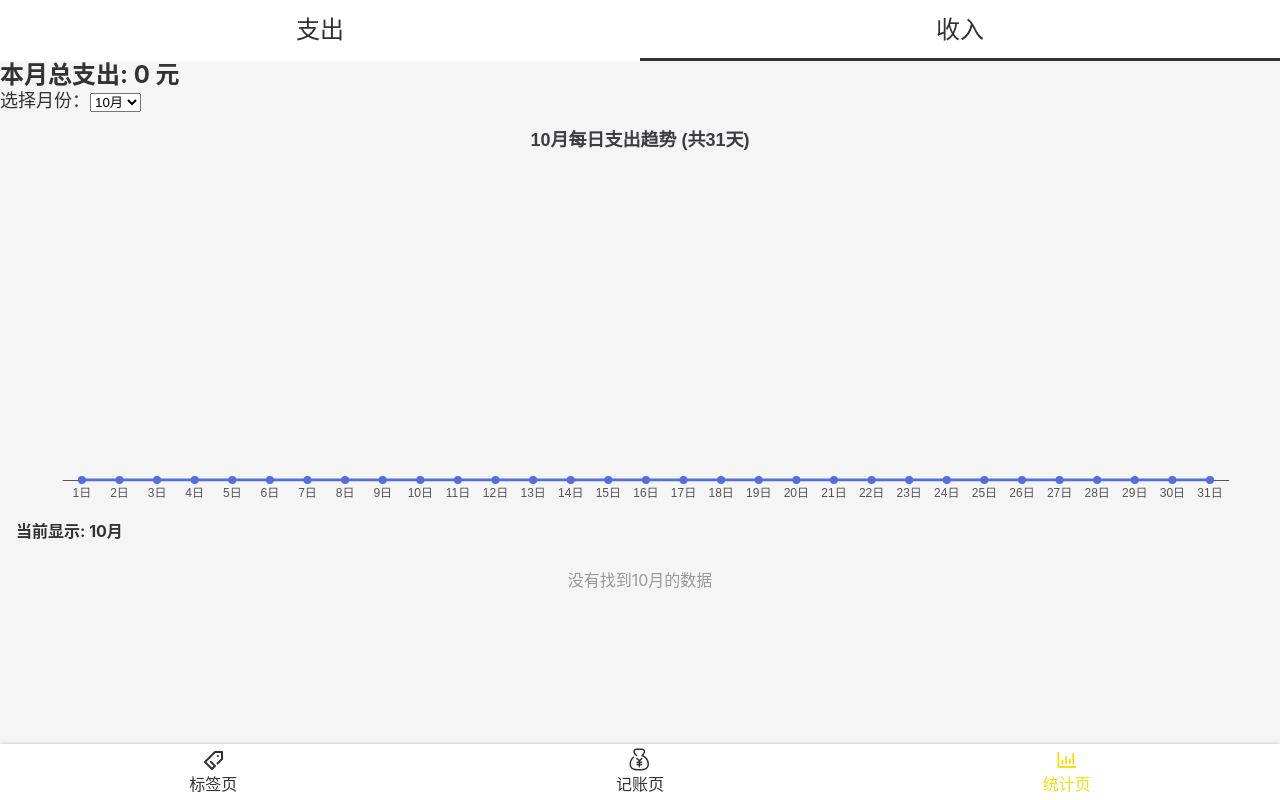
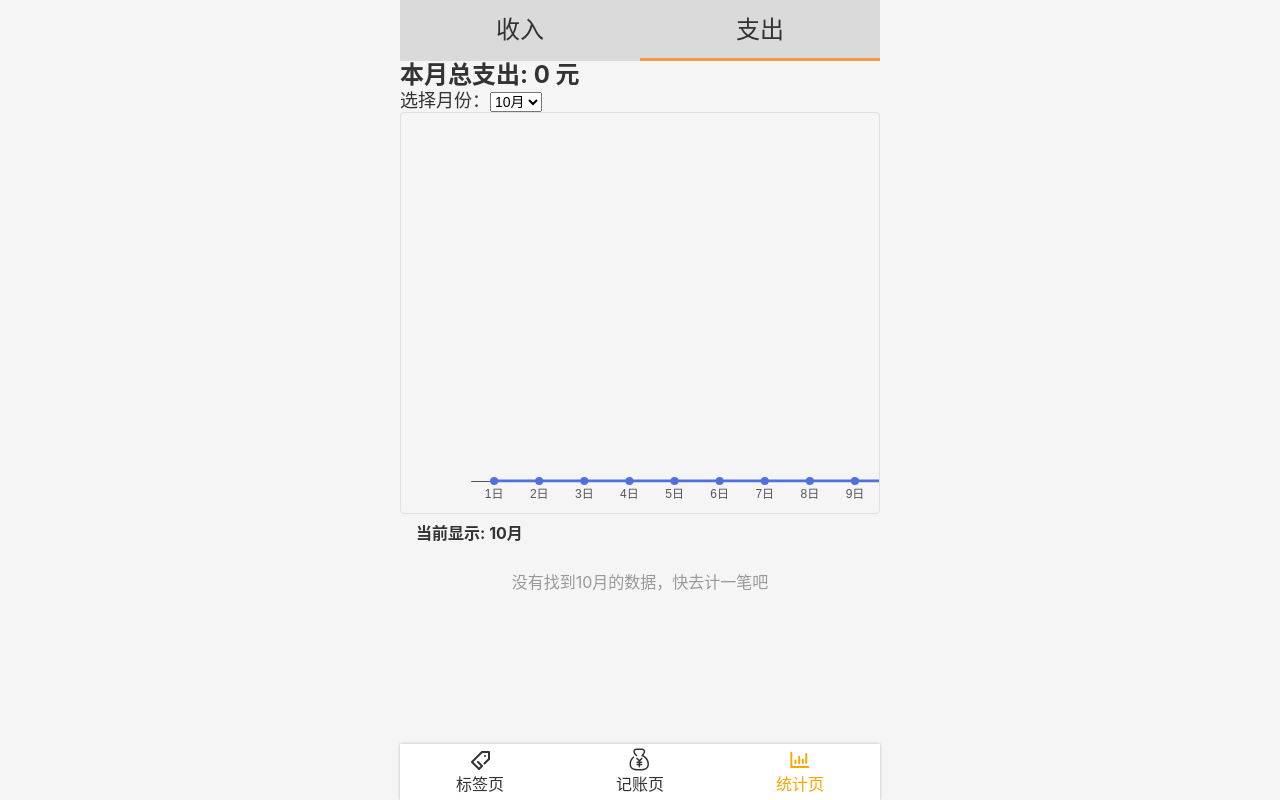
Before and after one commit to hututu193/SpendWise, a React app: page /#/statistics in a window 1280 px wide. Built offline with nearby package versions, Linux system fonts and the light colour scheme.

Commit message:
修改样式

```diff
--- a/src/App.tsx
+++ b/src/App.tsx
@@ -15,7 +15,7 @@ import { Tag } from 'views/Tag';
 
 const AppWrapper = styled.div`
   color: #333;
-  /* max-width: 520px;//设置最大宽度 */
+  max-width: 480px;//设置最大宽度
   margin: 0 auto;
 
 `
--- a/src/components/Button.tsx
+++ b/src/components/Button.tsx
@@ -4,7 +4,15 @@ const Button = styled.button`
     font-size: 18px;
     border: none;
     padding: 8px 12px;
-    background: #df6adf;//后期改
+
+    background:#F1C40F;
+    /*  */
+    /* #F9E13B; */
+     /* rgb(250, 221, 17); */
+    /* #F1C40F; */
+    /* #2C6B39; */
+    /* #32C48D; */
+    /* #4A90E2;//后期改 */
     border-radius: 4px;
     color: #ffffff;
 `
--- a/src/components/ChartPage/index.tsx
+++ b/src/components/ChartPage/index.tsx
@@ -7,6 +7,9 @@ import styled from 'styled-components';
 
 const MonthChooseWrapper = styled.div`
     font-size: 18px;
+    >select{
+        font-size: 14px;
+    }
 `
 
 day.extend(utc);
@@ -21,7 +24,7 @@ type Props = {
 type TotalCost = { month: string, total: number }[]
 export function ChartPage({ category, onChange }: Props) {
 
-
+    console.log('加还是减少' + category);
     //选择月份，默认十月
     const [selectedMonth, setSelectedMonth] = useState('10');
     // 处理月份变化
@@ -33,7 +36,7 @@ export function ChartPage({ category, onChange }: Props) {
     const chartRef = React.useRef<HTMLDivElement>(null);
     const myChartRef = React.useRef<echarts.ECharts | null>(null);
 
-    const [calculate, setCalculate] = useState({ '+': '收入', '-': '支出' })
+    const categoryMap = { '-': '支出', '+': '收入', }
     const [totalCost, setTotalCost] = useState<TotalCost>([])
 
     const { records } = useRecords();
@@ -94,6 +97,7 @@ export function ChartPage({ category, onChange }: Props) {
 
     //计算总收入/总支出
     useEffect(() => {
+        // setCalculate{calculate[category]}
         const arr: any = [];
 
         for (let i = 1; i <= 12; i++) {
@@ -195,7 +199,7 @@ export function ChartPage({ category, onChange }: Props) {
     return (
         <div className="p-4">
             <h2 className="text-lg font-bold mb-4">
-                本月总{calculate[category]}: {
+                本月总{categoryMap[category]}: {
                     totalCost && totalCost[Number(selectedMonth) - 1]
                         ? totalCost[Number(selectedMonth) - 1].total
                         : 0
@@ -214,11 +218,23 @@ export function ChartPage({ category, onChange }: Props) {
                 </select>
             </MonthChooseWrapper>
 
-            <div>
-
+            {/* 添加滚动容器 */}
+            <div style={{
+                width: '100%',
+                overflowX: 'auto',
+                border: '1px solid #e0e0e0', // 可选：添加边框以便看清滚动区域
+                borderRadius: '4px' // 可选：圆角
+            }}>
+                {/* 设置图表容器宽度为320% */}
+                <div
+                    ref={chartRef}
+                    style={{
+                        width: '320%',
+                        height: '400px',
+                        minWidth: '100%' // 确保最小宽度为100%
+                    }}
+                />
             </div>
-
-            <div ref={chartRef} style={{ width: '100%', height: '400px' }} />
         </div>
     );
 }
--- a/src/components/Nav.tsx
+++ b/src/components/Nav.tsx
@@ -25,7 +25,9 @@ box-shadow: 0 0 3px rgba(0, 0, 0, 0.25);
                 stroke: currentColor
             };
             &.selected {
-                color: rgb(250, 221, 17);
+                color: orange;
+                /* #F1C40F; */
+                /* rgb(250, 221, 17); */
                 .icon{
                     stroke: currentColor;;
                 }
--- a/src/hooks/useTags.tsx
+++ b/src/hooks/useTags.tsx
@@ -8,10 +8,11 @@ const useTags = () => { // 封装一个自定义 Hook
         let localTags = JSON.parse(window.localStorage.getItem('tags') || '[]');
         if (localTags.length === 0) {
             localTags = [
-                { id: createId(), name: '衣' },
-                { id: createId(), name: '食' },
-                { id: createId(), name: '住' },
-                { id: createId(), name: '行' },
+                { id: createId(), name: '餐饮' },
+                { id: createId(), name: '居住' },
+                { id: createId(), name: '娱乐' },
+                { id: createId(), name: '出行' },
+                { id: createId(), name: '工资' },
             ];
         }
         setTags(localTags);
--- a/src/views/Money/CategorySection.tsx
+++ b/src/views/Money/CategorySection.tsx
@@ -11,12 +11,16 @@ const Wrapper = styled.section`
             text-align: center;
             padding: 16px 0;
             position: relative;
+            background: #dadada;
             //设置底部线条，表示收入或者支出
+            /* &.selected{
+                background: orange;
+            } */
             &.selected::after{
                 content: '';
                 display: block;
                 height: 3px;
-                background: #333;
+                background: #f89c41;
                 position: absolute;
                 bottom: 0;
                 width: 100%;
@@ -30,7 +34,7 @@ type Props = {
     onChange: (value: '+' | '-') => void
 }
 const CategorySection: React.FC<Props> = (props) => {
-    const categoryMap = { "+": "支出", "-": "收入" }
+    const categoryMap = { "-": "支出", "+": "收入" }
     const [categoryList] = useState<('+' | '-')[]>(['+', '-'])
     const category = props.value
     return (
--- a/src/views/Money/TagsSection.tsx
+++ b/src/views/Money/TagsSection.tsx
@@ -21,7 +21,8 @@ const Wrapper = styled.section`
             font-size: 14px;
             margin: 8px 12px;
             &.selected{
-                background: orange;
+                background:orange
+                /* orange; */
             }
         }
     }
--- a/src/views/NumberPadSection/Wrapper.tsx
+++ b/src/views/NumberPadSection/Wrapper.tsx
@@ -4,13 +4,13 @@ const Wrapper = styled.section`
     display: flex;
     flex-direction: column;
     >.output{
-        background: white;
+        background: #f5f5f5;
         font-size: 36px;
         line-height: 72px;
         text-align: right;
         padding: 0 16px;
-        box-shadow: inset 0 -5px 5px -5px rgba(0, 0, 0, 0.25),
-        inset 0 5px 5px -5px rgba(0, 0, 0, 0.25);
+        /* box-shadow: inset 0 -5px 5px -5px rgba(0, 0, 0, 0.25),
+        inset 0 5px 5px -5px rgba(0, 0, 0, 0.25); */
     }
     >.pad{
         >button{
@@ -23,30 +23,43 @@ const Wrapper = styled.section`
             &:nth-child(1){
         background:#f2f2f2;
       }
-      &:nth-child(2),
-      &:nth-child(5) {
-        background:#E0E0E0;
+      &:nth-child(2){
+        background: #e8e8e8;
       }
       &:nth-child(3),
       &:nth-child(6),
-      &:nth-child(9) {
-        background:#D3D3D3;
+      &:nth-child(9){
+        background: #dedede;
       }
+
       &:nth-child(4),
       &:nth-child(7),
       &:nth-child(10) {
-        background:#C1C1C1;
+        background:#d3d3d3;
       }
-      &:nth-child(8),
-      &:nth-child(11),
+       &:nth-child(5) {
+        background:#e8e8e8;
+      }
+      &:nth-child(8){
+        background: #c9c9c9;
+      }
+
+
+
+      &:nth-child(11) {
+        background:#C9c9c9;
+      }
+
+      &:nth-child(12)
+       {
+        background:#b5b5b5;
+      }
+
       &:nth-child(13) {
-        background:#B8B8B8;
+        background:#c9c9c9;
       }
-      &:nth-child(12) {
-        background:#9A9A9A;
-      }
-      &:nth-child(14) {
-        background:#A9A9A9;
+        &:nth-child(14) {
+        background:#bfbfbf
       }
 
             &.ok{
--- a/src/views/Statistics.tsx
+++ b/src/views/Statistics.tsx
@@ -46,7 +46,7 @@ function Statistics() {
 
     // 处理月份变化的函数
     const handleMonthChange = (month: string) => {
-        console.log('子组件选择的月份:', month);
+        // console.log('子组件选择的月份:', month);
         // 确保月份是两位数格式
         const formattedMonth = month.padStart(2, '0');
         setSelectedMonth(formattedMonth);
@@ -69,7 +69,7 @@ function Statistics() {
         return 0;
     });
 
-    console.log('原始数据 array:', array);
+    // console.log('原始数据 array:', array);
 
     // 根据选择的月份过滤数据
     const filteredArray = array.filter(([date]) => {
@@ -78,18 +78,22 @@ function Statistics() {
         if (!monthPart) return false;
 
         const month = monthPart.split('月')[0];
-        console.log(`日期: ${date}, 提取的月份: ${month}, 选中的月份: ${selectedMonth}`);
+        // console.log(`日期: ${date}, 提取的月份: ${month}, 选中的月份: ${selectedMonth}`);
 
         return month === selectedMonth;
     });
 
-    console.log('过滤后的数据 filteredArray:', filteredArray);
+    // console.log('过滤后的数据 filteredArray:', filteredArray);
 
     // 添加调试信息
     useEffect(() => {
-        console.log('selectedMonth 变化:', selectedMonth);
-        console.log('filteredArray 长度:', filteredArray.length);
+        // console.log('selectedMonth 变化:', selectedMonth);
+        // console.log('filteredArray 长度:', filteredArray.length);
     }, [selectedMonth, filteredArray]);
+
+    useEffect(() => {
+        console.log(category + '传过来的是啥');
+    }, [category])
 
     return (
         <Layout>
@@ -97,6 +101,7 @@ function Statistics() {
                 <CategorySection value={category}
                     onChange={value => setCategory(value)} />
             </CategoryWrapper>
+
 
             <ChartPage category={category} onChange={handleMonthChange} />
 
@@ -135,7 +140,7 @@ function Statistics() {
                     )
                 ) : (
                     <div style={{ padding: '20px', textAlign: 'center', color: '#999' }}>
-                        {selectedMonth ? `没有找到${selectedMonth}月的数据` : '请选择月份'}
+                        {filteredArray.length === 0 ? `没有找到${selectedMonth}月的数据，快去计一笔吧` : null}
                     </div>
                 )}
             </div>
--- a/src/views/Tag.tsx
+++ b/src/views/Tag.tsx
@@ -29,7 +29,9 @@ const InputWrapper = styled.div`
     padding: 0 16px;
     margin-top: 8px;
 `
+const Interupt = styled.div`
 
+`
 // type Params = {
 // id: string
 // }
@@ -84,11 +86,12 @@ const Tag: React.FC = () => {
                 <SmallIcon></SmallIcon>
             </Topbar>
 
-            {tag ? tagContent(tag) : <Center>tag不存在</Center>}
+            {tag ? tagContent(tag) : <Center> <div style={{ marginTop: '70px' }}>标签不存在</div>
+            </Center>}
 
 
 
-        </Layout>
+        </Layout >
 
     )
 }
```
Also changed, not shown: src/components/Icon.tsx (+0 -17 lines).
